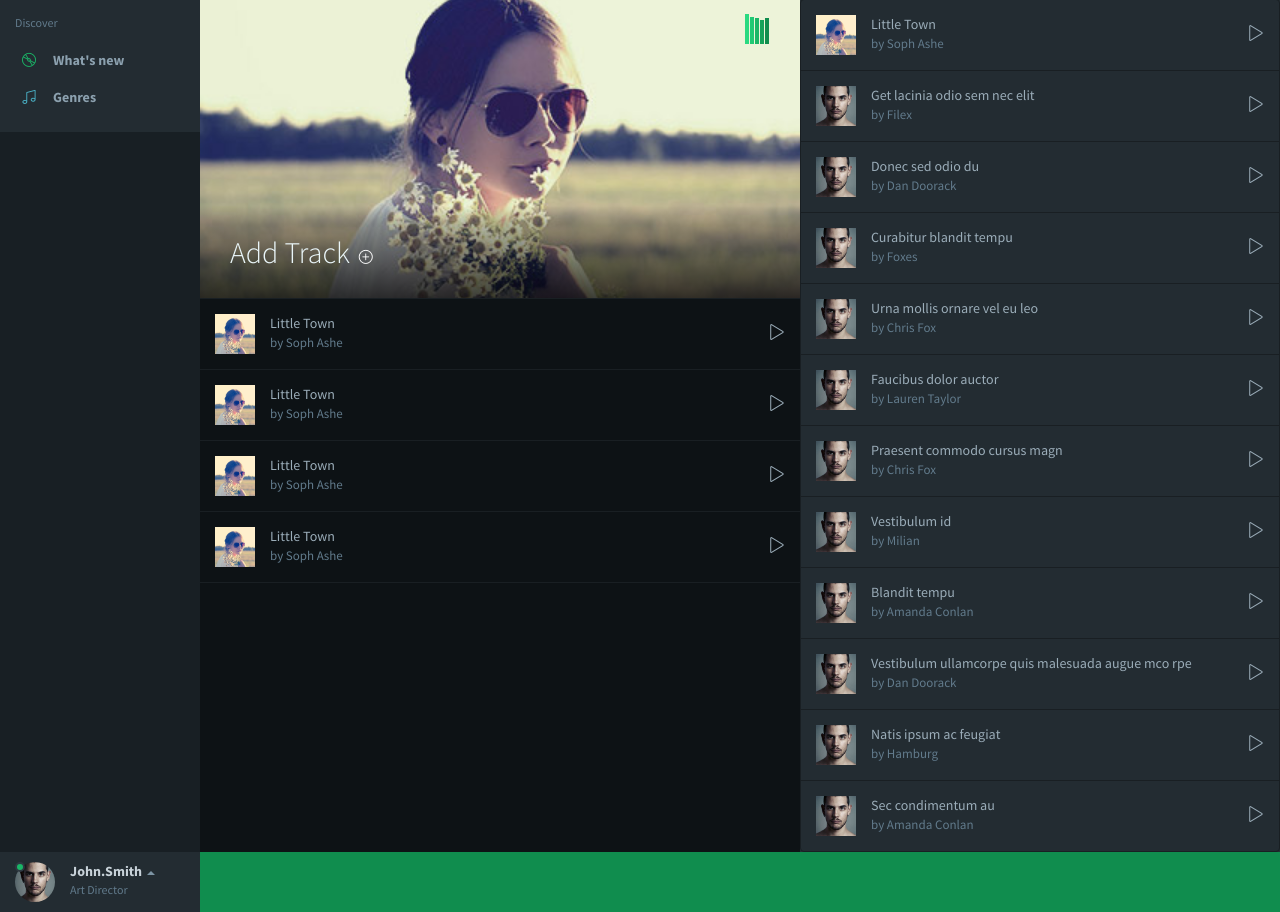
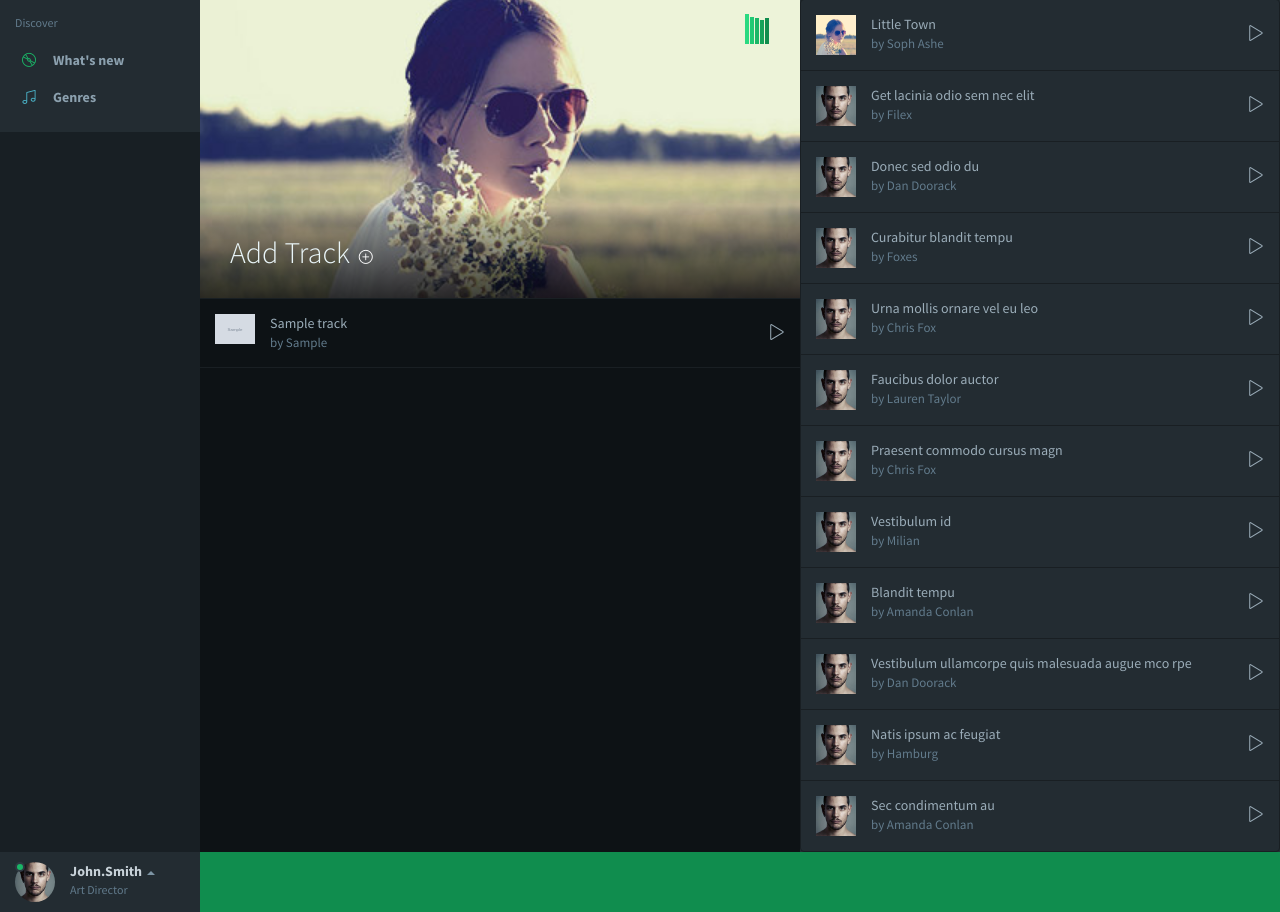
Before and after one commit to ratuljain/MusicApp, a Django app: page / in a window 1280 px wide. Shown: the part 60-972 px from the top of the page. Run offline with Django 3.2, Linux system fonts and the light colour scheme; tables that the repository leaves empty hold one stand-in row (values such as "Sample post"); grey boxes marked "Sample" are stand-in pictures; some libraries are stand-ins or nearby versions.

Commit message:
Music App second commit, Added redirections will add star ratings module now. :'(

```diff
--- a/musicapp/models.py
+++ b/musicapp/models.py
@@ -1,6 +1,6 @@
 from django.db import models
 from django.utils import timezone
-
+# from likert_field.models import LikertField
 
 class Genre(models.Model):
     name = models.CharField(max_length=50, unique=True)
@@ -13,6 +13,7 @@ class Track(models.Model):
     artist = models.CharField(max_length=50)
     genre = models.ForeignKey(Genre)
     cover_image_url = models.CharField(max_length=500, blank=True)
+    # track_rating = LikertField()
     created_date = models.DateTimeField(default=timezone.now)
 
     def __str__(self):
--- a/musicapp/templates/musicapp/base.html
+++ b/musicapp/templates/musicapp/base.html
@@ -12,6 +12,8 @@
   <link rel="stylesheet" href="/static/css/font.css" type="text/css">
   <link rel="stylesheet" href="/static/css/app.css" type="text/css">
   <link rel="stylesheet" href="/static/css/blog.css" type="text/css">
+  <link rel="stylesheet" href="{% static 'star-ratings/css/star-ratings.css' %}">
+
   <!--[if lt IE 9]>
     <script src="/static/js/ie/html5shiv.js"></script>
     <script src="/static/js/ie/respond.min.js"></script>
@@ -218,6 +220,8 @@
   <script type="text/javascript" src="/static/js/jPlayer/jquery.jplayer.min.js"></script>
   <script type="text/javascript" src="/static/js/jPlayer/add-on/jplayer.playlist.min.js"></script>
   <script type="text/javascript" src="/static/js/jPlayer/demo.js"></script>
+  <!-- star rating -->
+  <script type="text/javascript" src="{% static 'star-ratings/js/dist/star-ratings.min.js' %}"></script>
 
 
 
--- a/musicapp/templates/musicapp/post_edit.html
+++ b/musicapp/templates/musicapp/post_edit.html
@@ -10,7 +10,7 @@
       <section class="panel panel-default">
           <header class="panel-heading font-bold">Add Track</header>
           <div class="panel-body">
-              <form role="form">
+              <form action="{% url 'post_list' %}" role="form">
                   <div class="form-group">
                       <label>Title</label>
                        {{ form.title }}
--- a/musicapp/templates/musicapp/post_list.html
+++ b/musicapp/templates/musicapp/post_list.html
@@ -27,59 +27,27 @@
                                 <img class="img-full" src="/static/images/m43.jpg" alt="...">
                             </div>
                             <ul class="list-group list-group-lg no-radius no-border no-bg m-t-n-xxs m-b-none auto">
+
+                            {% for track in posts %}
+
                                 <li class="list-group-item clearfix">
                                     <a href="#" class="jp-play-me pull-right m-t-sm m-l text-md">
                                         <i class="icon-control-play text"></i>
                                         <i class="icon-control-pause text-active"></i>
                                     </a>
                                     <a href="#" class="pull-left thumb-sm m-r">
-                                        <img src="/static/images/m0.jpg" alt="...">
+                                        {% if track.cover_image_url %}
+                                          <img src="{{ track.cover_image_url }}" alt="...">
+                                        {% else %}
+                                          <img src="https://unsplash.it/300/300/?random" alt="/static/images/m0.jpg">
+                                        {% endif %}
                                     </a>
                                     <a class="clear" href="#">
-                                        <span class="block text-ellipsis">Little Town</span>
-                                        <small class="text-muted">by Soph Ashe</small>
+                                        <span class="block text-ellipsis">{{ track.title }}</span>
+                                        <small class="text-muted">by {{ track.artist }}</small>
                                     </a>
                                 </li>
-                                <li class="list-group-item clearfix">
-                                    <a href="#" class="jp-play-me pull-right m-t-sm m-l text-md">
-                                        <i class="icon-control-play text"></i>
-                                        <i class="icon-control-pause text-active"></i>
-                                    </a>
-                                    <a href="#" class="pull-left thumb-sm m-r">
-                                        <img src="/static/images/m0.jpg" alt="...">
-                                    </a>
-                                    <a class="clear" href="#">
-                                        <span class="block text-ellipsis">Little Town</span>
-                                        <small class="text-muted">by Soph Ashe</small>
-                                    </a>
-                                </li>
-                                <li class="list-group-item clearfix">
-                                    <a href="#" class="jp-play-me pull-right m-t-sm m-l text-md">
-                                        <i class="icon-control-play text"></i>
-                                        <i class="icon-control-pause text-active"></i>
-                                    </a>
-                                    <a href="#" class="pull-left thumb-sm m-r">
-                                        <img src="/static/images/m0.jpg" alt="...">
-                                    </a>
-                                    <a class="clear" href="#">
-                                        <span class="block text-ellipsis">Little Town</span>
-                                        <small class="text-muted">by Soph Ashe</small>
-                                    </a>
-                                </li>
-                                <li class="list-group-item clearfix">
-                                    <a href="#" class="jp-play-me pull-right m-t-sm m-l text-md">
-                                        <i class="icon-control-play text"></i>
-                                        <i class="icon-control-pause text-active"></i>
-                                    </a>
-                                    <a href="#" class="pull-left thumb-sm m-r">
-                                        <img src="/static/images/m0.jpg" alt="...">
-                                    </a>
-                                    <a class="clear" href="#">
-                                        <span class="block text-ellipsis">Little Town</span>
-                                        <small class="text-muted">by Soph Ashe</small>
-                                    </a>
-                                </li>
-                            </ul>
+                            {% endfor %}
                         </section>
                     </section>
                 </aside>
--- a/musicapp/urls.py
+++ b/musicapp/urls.py
@@ -4,4 +4,5 @@ from . import views
 urlpatterns = [
     url(r'^$', views.home, name='post_list'),
     url(r'^post/new/$', views.post_new, name='post_new'),
+
 ]
--- a/musicapp/views.py
+++ b/musicapp/views.py
@@ -1,14 +1,16 @@
 from django.shortcuts import render
 from .forms import AddTrackForm
 from django.http import HttpResponse
+from .models import Track
 
 # Create your views here.
 def home(request):
-    return render(request, 'musicapp/post_list.html', {})
+    tracks = Track.objects.all().order_by('created_date')
+    return render(request, 'musicapp/post_list.html', {'posts': tracks})
 
-def post_new(request):
-    form = AddTrackForm()
-    return render(request, 'musicapp/post_edit.html', {'form': form})
+# def post_new(request):
+#     form = AddTrackForm()
+#     return render(request, 'musicapp/post_edit.html', {'form': form})
 
 def post_new(request):
     if request.method == "POST":
@@ -18,7 +20,8 @@ def post_new(request):
             # post.author = request.user
             # post.published_date = timezone.now()
             post.save()
-            return render(request, 'musicapp/post_list.html', {})
+            tracks = Track.objects.all().order_by('created_date')
+            return render(request, 'musicapp/post_list.html', {'posts': tracks})
     else:
         form = AddTrackForm()
     return render(request, 'musicapp/post_edit.html', {'form': form})
--- a/mysite/settings.py
+++ b/mysite/settings.py
@@ -31,6 +31,7 @@ ALLOWED_HOSTS = []
 # Application definition
 
 INSTALLED_APPS = [
+    'likert_field',
     'django.contrib.admin',
     'django.contrib.auth',
     'django.contrib.contenttypes',
@@ -38,6 +39,7 @@ INSTALLED_APPS = [
     'django.contrib.messages',
     'django.contrib.staticfiles',
     'musicapp',
+
 ]
 
 MIDDLEWARE_CLASSES = [
```
